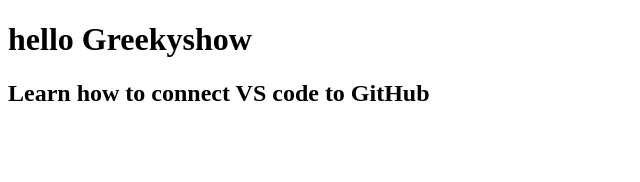
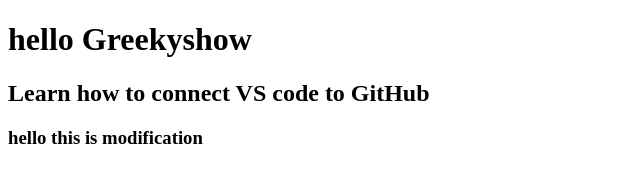
Before and after one commit to kamal2544/project-git, a plain HTML site: page index.html in a window 1280 px wide. Shown: the whole page, without its empty margins (0-640 px from the left). Drawn offline with Linux system fonts and the light colour scheme.

Commit message:
changing in the code

```diff
--- a/index.html
+++ b/index.html
@@ -9,5 +9,6 @@
     <body>
         <h1>hello Greekyshow</h1>
         <h2>Learn how to connect VS code to GitHub</h2>
+        <h3>hello this is modification</h3>
     </body>
 </html>
```
